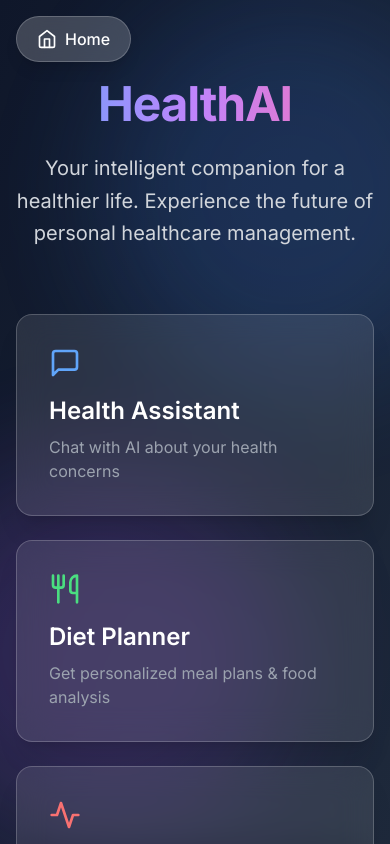
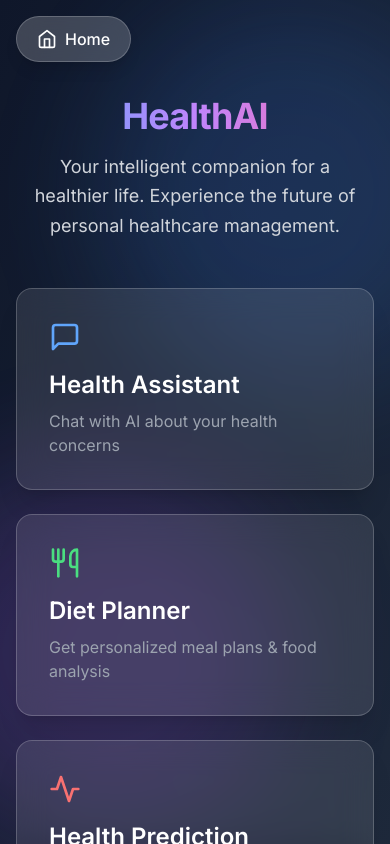
Before and after one commit to manubunnyy/HealthAI, a Next.js app in the folder frontend/: page / in a window 390 px wide. Shown: the top 844 px of the page. Built offline with nearby package versions, Linux system fonts and the light colour scheme.

Commit message:
Optimize UI for mobile: Responsive padding, typography, and viewport fixes

```diff
--- a/frontend/app/chat/page.tsx
+++ b/frontend/app/chat/page.tsx
@@ -77,7 +77,7 @@ export default function ChatPage() {
     };
 
     return (
-        <div className="max-w-4xl mx-auto h-[calc(100vh-8rem)] flex flex-col">
+        <div className="max-w-4xl mx-auto h-[calc(100dvh-8rem)] flex flex-col">
             <header className="mb-6">
                 <h1 className="text-3xl font-bold text-white mb-2">Health Assistant</h1>
                 <p className="text-gray-400">Chat with AI about your health concerns and documents</p>
--- a/frontend/app/layout.tsx
+++ b/frontend/app/layout.tsx
@@ -23,7 +23,7 @@ export default function RootLayout({
                     <div className="absolute bottom-0 right-1/4 w-96 h-96 bg-purple-500/20 rounded-full blur-3xl animate-pulse delay-1000" />
                 </div>
                 <Navbar />
-                <main className="min-h-screen p-4 md:p-8 pt-20">
+                <main className="min-h-screen px-4 py-6 md:px-8 md:py-12 pt-24 md:pt-28 max-w-[1920px] mx-auto">
                     {children}
                 </main>
             </body>
--- a/frontend/app/page.tsx
+++ b/frontend/app/page.tsx
@@ -50,11 +50,11 @@ export default function Home() {
 
     return (
         <div className="max-w-7xl mx-auto">
-            <header className="mb-16 text-center">
-                <h1 className="text-5xl md:text-7xl font-bold bg-clip-text text-transparent bg-gradient-to-r from-blue-400 via-purple-400 to-pink-400 mb-6 tracking-tight">
+            <header className="mb-12 md:mb-20 text-center px-4">
+                <h1 className="text-4xl md:text-6xl lg:text-7xl font-bold bg-clip-text text-transparent bg-gradient-to-r from-blue-400 via-purple-400 to-pink-400 mb-4 md:mb-6 tracking-tight">
                     HealthAI
                 </h1>
-                <p className="text-xl text-gray-300 max-w-2xl mx-auto leading-relaxed">
+                <p className="text-lg md:text-xl text-gray-300 max-w-2xl mx-auto leading-relaxed">
                     Your intelligent companion for a healthier life. Experience the future of personal healthcare management.
                 </p>
             </header>
--- a/frontend/app/report/page.tsx
+++ b/frontend/app/report/page.tsx
@@ -95,24 +95,24 @@ export default function ReportPage() {
                 </GlassCard>
             ) : (
                 <div className="grid grid-cols-1 lg:grid-cols-4 gap-6">
-                    <div className="lg:col-span-1 space-y-2">
+                    <div className="lg:col-span-1 grid grid-cols-3 lg:grid-cols-1 gap-2 lg:gap-2">
                         <button
                             onClick={() => setActiveTab('summary')}
-                            className={`w-full p-3 rounded-xl text-left transition-all ${activeTab === 'summary' ? 'bg-blue-600/20 border border-blue-500 text-white' : 'text-gray-400 hover:bg-glass-100'}`}
+                            className={`w-full p-2 md:p-3 rounded-xl text-sm md:text-base text-center lg:text-left transition-all ${activeTab === 'summary' ? 'bg-blue-600/20 border border-blue-500 text-white' : 'text-gray-400 hover:bg-glass-100'}`}
                         >
                             Summary
                         </button>
                         <button
                             onClick={() => setActiveTab('positive')}
-                            className={`w-full p-3 rounded-xl text-left transition-all ${activeTab === 'positive' ? 'bg-green-600/20 border border-green-500 text-white' : 'text-gray-400 hover:bg-glass-100'}`}
+                            className={`w-full p-2 md:p-3 rounded-xl text-sm md:text-base text-center lg:text-left transition-all ${activeTab === 'positive' ? 'bg-green-600/20 border border-green-500 text-white' : 'text-gray-400 hover:bg-glass-100'}`}
                         >
-                            Positive Findings
+                            Positive
                         </button>
                         <button
                             onClick={() => setActiveTab('negative')}
-                            className={`w-full p-3 rounded-xl text-left transition-all ${activeTab === 'negative' ? 'bg-red-600/20 border border-red-500 text-white' : 'text-gray-400 hover:bg-glass-100'}`}
+                            className={`w-full p-2 md:p-3 rounded-xl text-sm md:text-base text-center lg:text-left transition-all ${activeTab === 'negative' ? 'bg-red-600/20 border border-red-500 text-white' : 'text-gray-400 hover:bg-glass-100'}`}
                         >
-                            Areas of Concern
+                            Concerns
                         </button>
                     </div>
 
```
